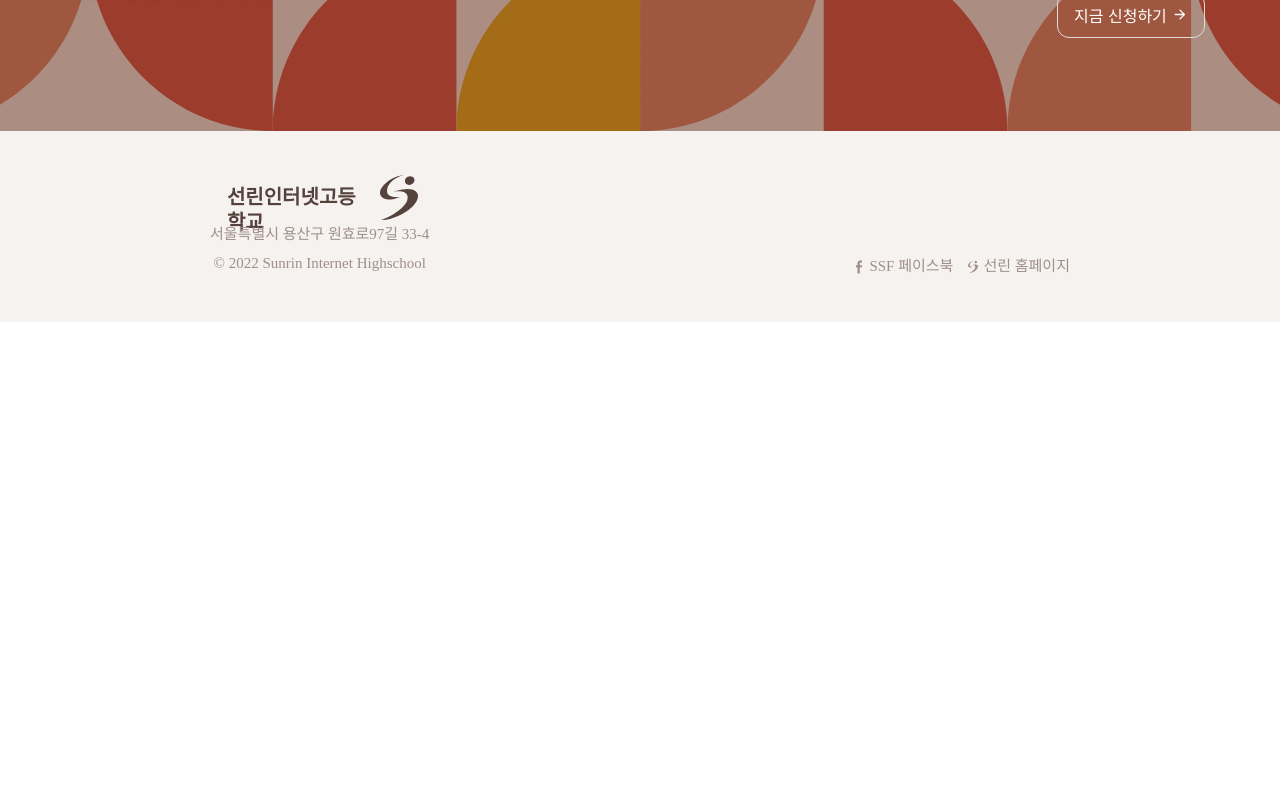
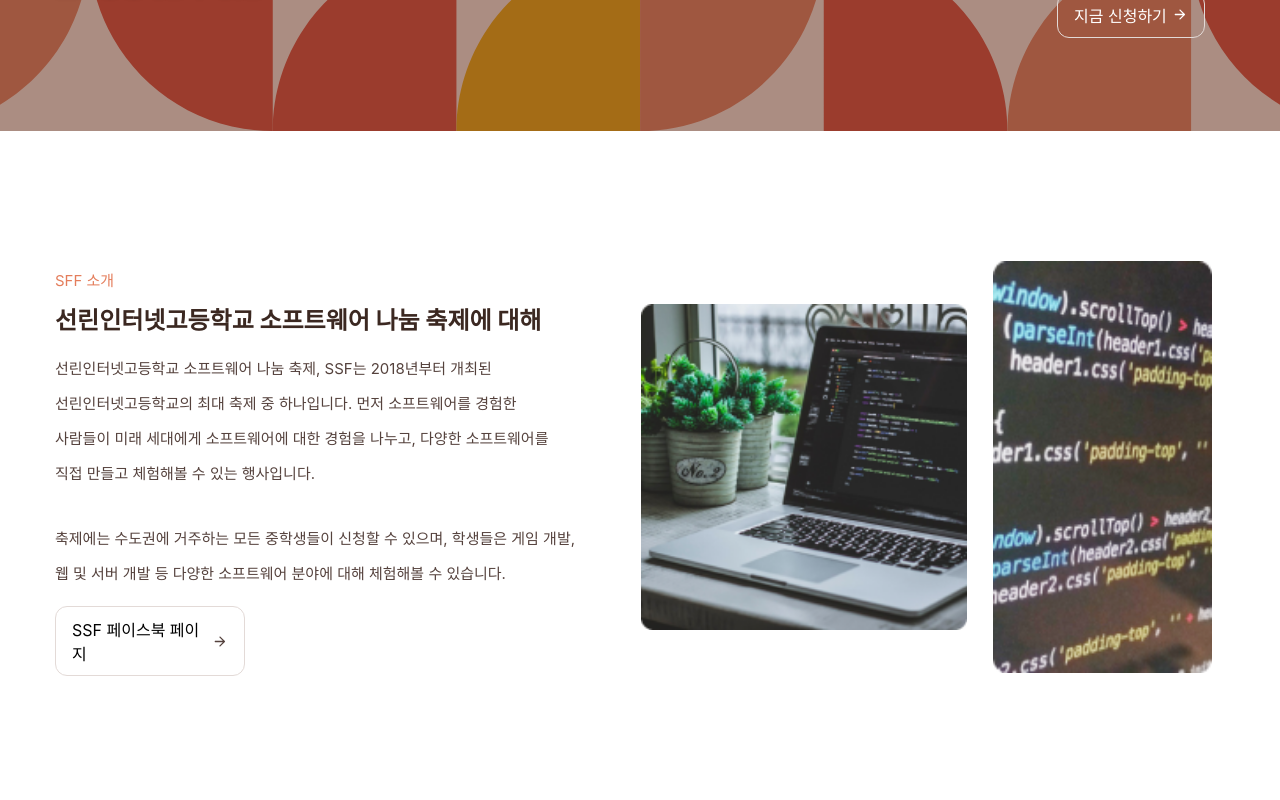
Before and after one commit to iam-green/ssf-website, a Next.js app: page / in a window 1280 px wide. Shown: the part 480-1280 px from the top of the page. Before the commit the page ends 802 px from the top, so only its background shows below. Built offline with nearby package versions, Linux system fonts and the light colour scheme; a web font is replaced by a local one.

Commit message:
add: `Introduce` Component and more

```diff
--- a/component/Banner.tsx
+++ b/component/Banner.tsx
@@ -31,8 +31,7 @@ const Banner = () => {
                     fontSize: '64px',
                     lineHeight: '77px',
                     color: '#FFFFFF',
-                    textShadow: '0px 4px 4px rgba(0, 0, 0, 0.25)',
-                    marginLeft: '20px'
+                    textShadow: '0px 4px 4px rgba(0, 0, 0, 0.25)'
                 }}>
                     &gt; Sunrin<br />
                     <span style={Bold}>S</span>
--- a/component/Footer.tsx
+++ b/component/Footer.tsx
@@ -34,7 +34,7 @@ const Footer = () => {
                     float: 'left',
                     width: '60%',
                     marginTop: '30px',
-                    marginLeft: '16px',
+                    marginLeft: '60px',
                     alignItems: 'flex-start'
                 }
             }}>
@@ -105,7 +105,8 @@ const Footer = () => {
                         fontSize: '15px',
                         lineHeight: '19px',
                         color: '#9F8F8A',
-                    }}>SSF 페이스북</span>
+                        cursor: 'pointer'
+                    }} onClick={()=>window.location.href='https://www.facebook.com/SSFKorea'}>SSF 페이스북</span>
                 </div>
                 <div style={{
                     display: 'flex',
@@ -119,7 +120,8 @@ const Footer = () => {
                         fontSize: '15px',
                         lineHeight: '19px',
                         color: '#9F8F8A',
-                    }}>선린 홈페이지</span>
+                        cursor: 'pointer'
+                    }} onClick={()=>window.location.href='https://sunrint.sen.hs.kr/'}>선린 홈페이지</span>
                 </div>
             </div>
         </footer>
--- a/component/Introduce.tsx
+++ b/component/Introduce.tsx
@@ -1,9 +1,104 @@
-const Introduce = ({ id } : { id: string }) => {
+import { useEffect, useState } from "react";
+import { useMediaQuery } from "react-responsive";
+
+const info_content = {
+    fontSize: '15px',
+    lineHeight: '35px',
+    color: '#55423D'
+};
+
+const Introduce = ({ id }: { id: string }) => {
+    const desktop = useMediaQuery({ minWidth: 1049 });
+    const [isDesktop, setIsDesktop] = useState(true);
+
+    useEffect(() => setIsDesktop(desktop), [desktop]);
+
     return (
         <>
             <div id={id}></div>
-            <div>
+            <div style={isDesktop ? {
+                marginTop: '130px',
+                width: '100%',
+                height: '600px',
+            } : {
+                marginBlock: '160px'
+            }}>
+                <div style={isDesktop ? {
+                    display: 'flex',
+                    flexDirection: 'row',
+                    justifyContent: 'space-between'
+                } : {
+                    display: 'flex',
+                    flexDirection: 'column-reverse',
+                    justifyContent: 'space-around'
+                }}>
+                    <div style={{
+                        display: 'flex',
+                        flexDirection: 'column',
+                        justifyContent: 'space-between',
+                        flexGrow: '1',
+                        ...isDesktop ? {
+                            height: '350px',
+                        } : {
+                            textAlign: 'left',
+                            paddingInline: '40px'
+                        }
+                    }}>
+                        <div id='introduce' style={{
+                            color: '#E47D5B',
+                            fontSize: '15px',
+                            lineHeight: '40px',
+                        }}>SFF 소개</div>
+                        <div style={{
+                            fontWeight: '700',
+                            fontSize: '24px',
+                            color: '#3B2821'
+                        }}>
+                            선린인터넷고등학교 { !isDesktop && <br/> }
+                            소프트웨어 { !isDesktop && <br/> }
+                            나눔 축제에 대해</div>
+                        <p style={info_content}>
+                            선린인터넷고등학교 소프트웨어 나눔 축제, SSF는 2018년부터 개최된 <br />
+                            선린인터넷고등학교의 최대 축제 중 하나입니다. 먼저 소프트웨어를 경험한 <br />
+                            사람들이 미래 세대에게 소프트웨어에 대한 경험을 나누고, 다양한 소프트웨어를 <br />
+                            직접 만들고 체험해볼 수 있는 행사입니다.
+                        </p>
+                        <p style={info_content}>
+                            축제에는 수도권에 거주하는 모든 중학생들이 신청할 수 있으며, 학생들은 게임 개발, <br />
+                            웹 및 서버 개발 등 다양한 소프트웨어 분야에 대해 체험해볼 수 있습니다.
+                        </p>
+                        <div style={{
+                            display: 'flex',
+                            width: '190px',
+                            flexDirection: 'row',
+                            justifyContent: 'space-between',
+                            boxSizing: 'border-box',
+                            alignItems: 'center',
+                            padding: '10px 16px',
+                            border: '1px solid #E3DAD7',
+                            borderRadius: '12px'
+                        }}>
+                            <span>SSF 페이스북 페이지</span>
+                            <img src='images/arrow_forward.svg'></img>
+                        </div>
+                    </div>
 
+                    <div style={{
+                        flexGrow: '1',
+                        display: "flex",
+                        flexDirection: 'row',
+                        alignItems: 'center',
+                        ...isDesktop ? {
+                            justifyContent: 'space-around'
+                        } : {
+                            justifyContent: 'space-evenly'
+                        }
+                    }}>
+                        <img src='images/info1.png' width='326px' height='326px' />
+                        <img src='images/info2.png' width='219px' height='412px' />
+                    </div>
+
+                </div>
             </div>
         </>
     )
```
